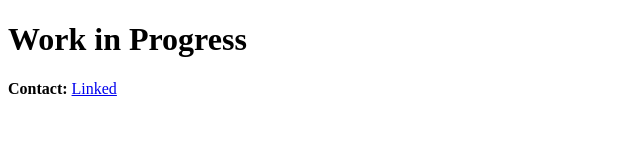
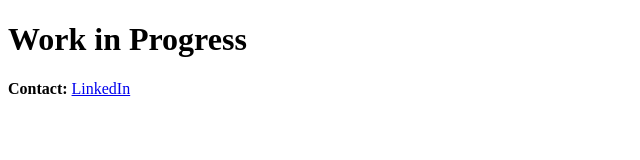
Before and after one commit to eudes-j-goncalves-opl/eudes.github.io, a plain HTML site: page index.html in a window 1280 px wide. Shown: the full height of the page, 0-640 px from the left. Drawn offline with Linux system fonts and the light colour scheme.

Commit message:
Update index.html

```diff
--- a/index.html
+++ b/index.html
@@ -2,7 +2,7 @@
 <html>
 <body>
 <h1>Work in Progress</h1>
-<b>Contact: </b><a href="https://www.linkedin.com/in/eudes-botelho-bb21ab58/">Linked</a>
+<b>Contact: </b><a href="https://www.linkedin.com/in/eudes-botelho-bb21ab58/">LinkedIn</a>
 <p></p>
 </body>
 </html>
```
